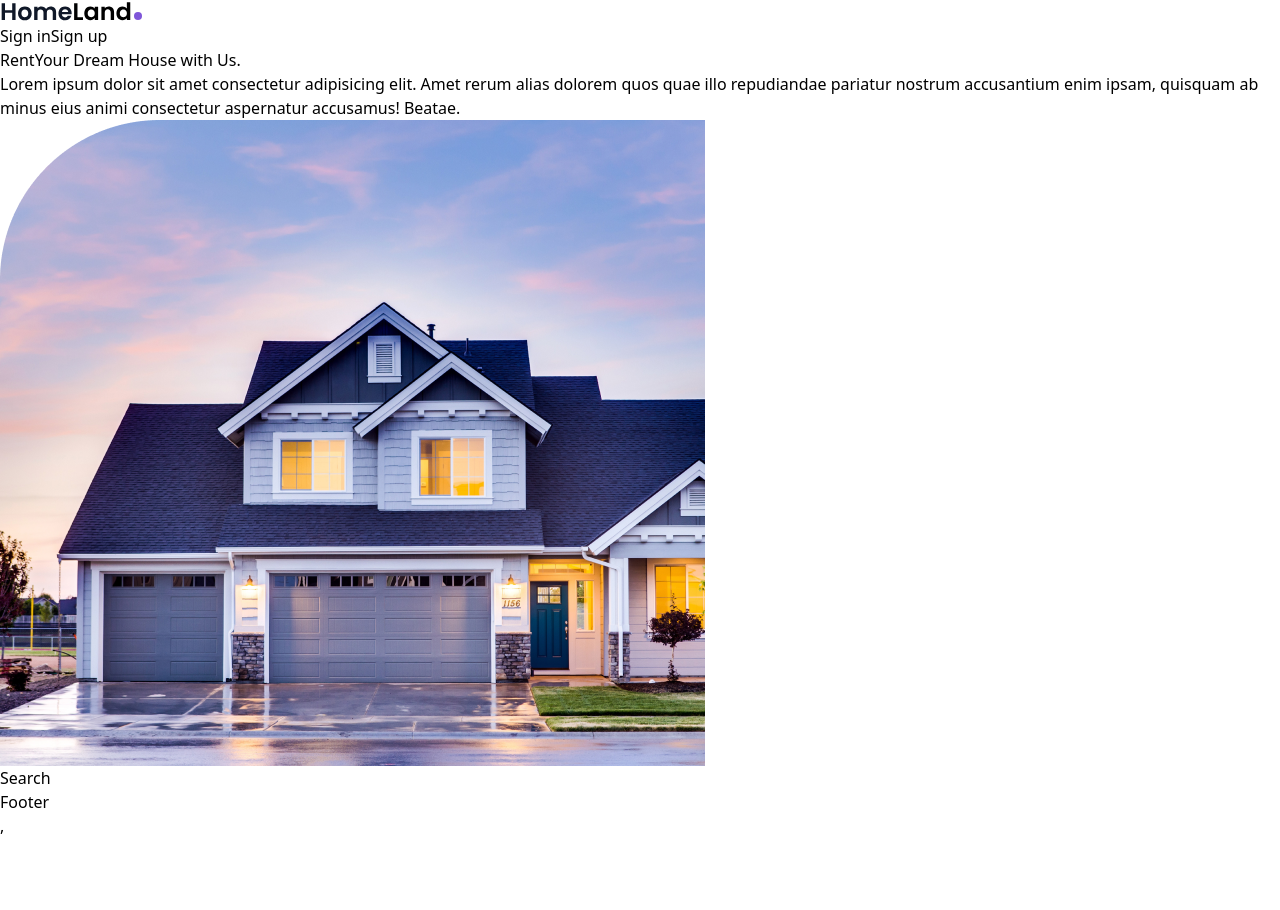
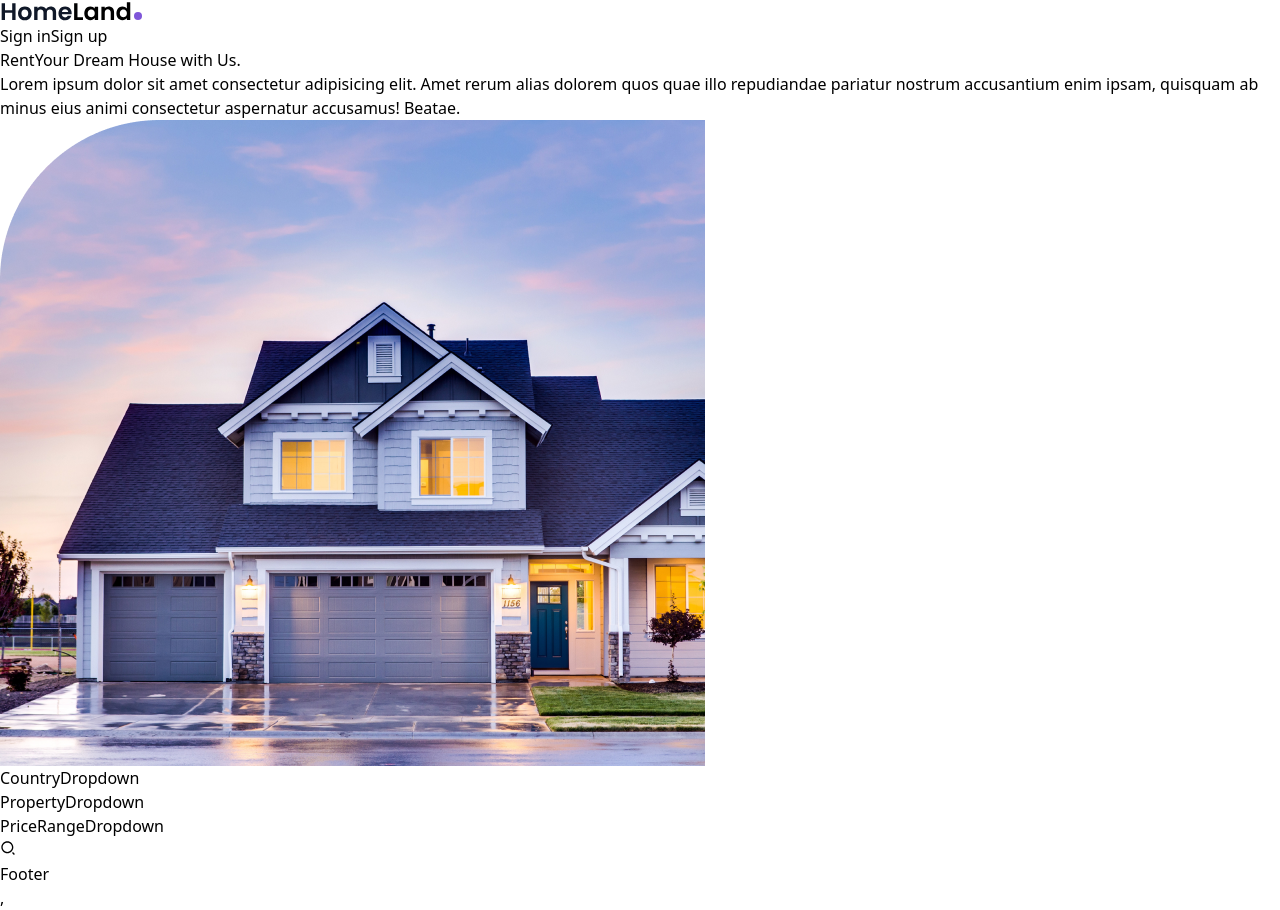
Before and after one commit to hassanrnt/HomeLand-projet, a React (Vite) app: page / in a window 1280 px wide. Before the commit the page ends 838 px from the top, so only its background shows below. Built offline with nearby package versions, Linux system fonts and the light colour scheme.

Commit message:
add to search Search2Line

```diff
--- a/package.json
+++ b/package.json
@@ -12,6 +12,7 @@
   "dependencies": {
     "react": "^18.2.0",
     "react-dom": "^18.2.0",
+    "react-icons": "^5.0.1",
     "react-router-dom": "^6.22.0"
   },
   "devDependencies": {
--- a/src/components/Search.jsx
+++ b/src/components/Search.jsx
@@ -1,12 +1,24 @@
 import React from 'react';
 
 // import components
-import CountryDropdown from './CountryDropdown'
-import PropertyDropdown from './PropertyDropdown'
-import PriceRangeDropdown from './PriceRangeDropdown'
+import CountryDropdown from './CountryDropdown';
+import PropertyDropdown from './PropertyDropdown';
+import PriceRangeDropdown from './PriceRangeDropdown';
 
+
+// import icons
+import {RiSearch2Line} from 'react-icons/ri';
 const Search = () => {
-  return <div>Search</div>;
+  return (
+    <div>
+    <CountryDropdown/>
+    <PropertyDropdown/>
+    <PriceRangeDropdown/>
+    <button>
+      <RiSearch2Line/>
+    </button>
+  </div>
+  );
 };
 
 export default Search;
```
Also changed, not shown: 1 other file (tests, documents, lock files or other folders).
